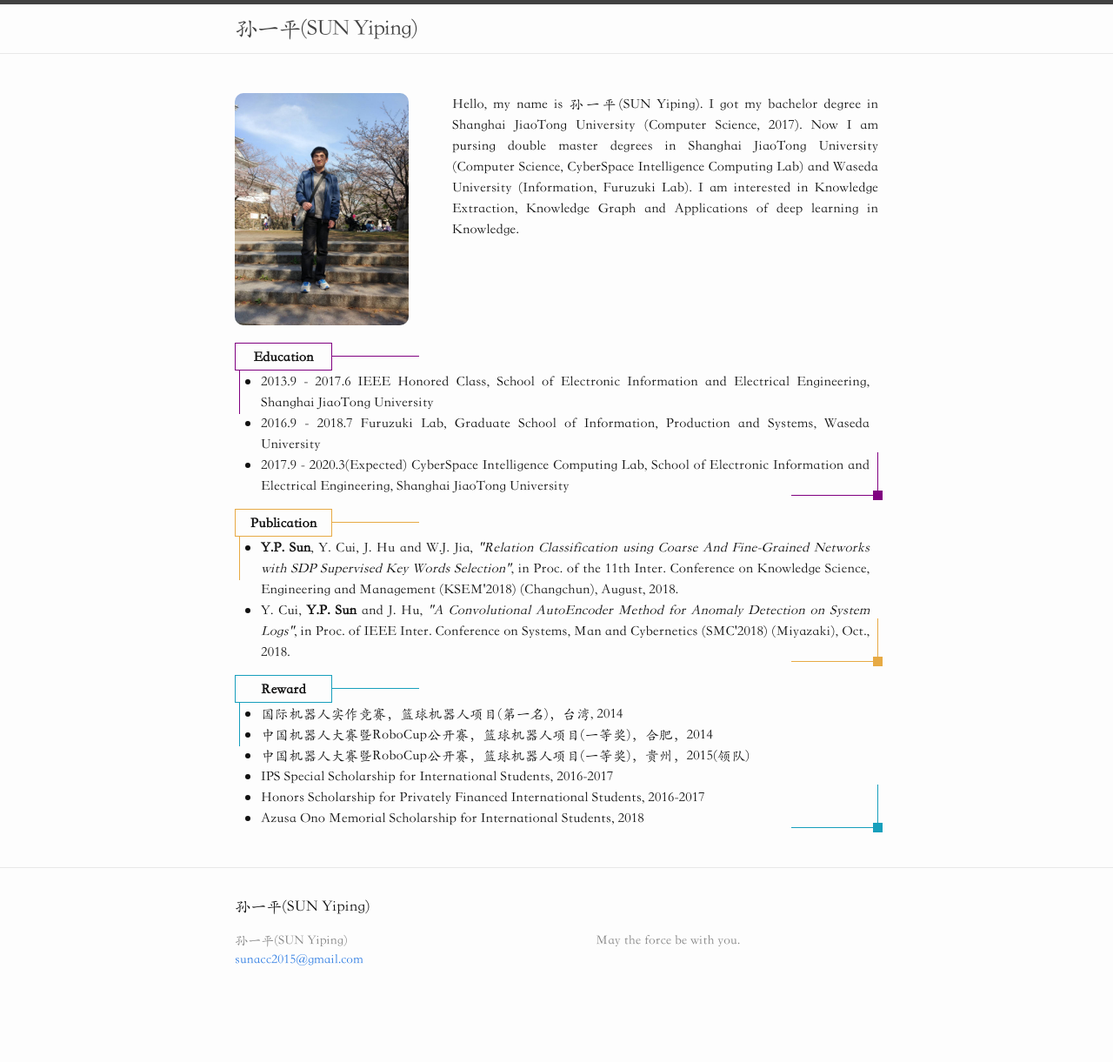
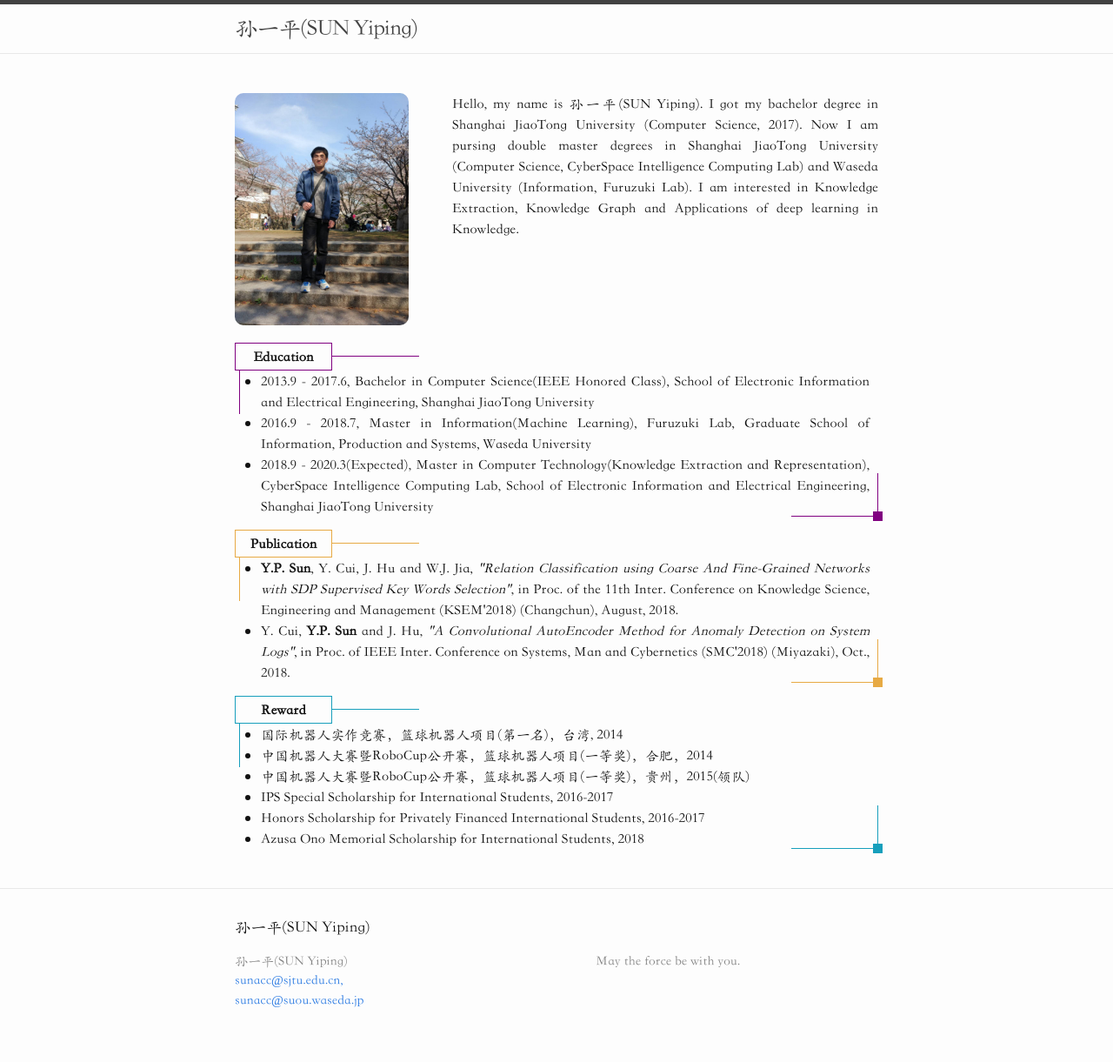
Before and after one commit to sunacc/sunacc.github.com, a Jekyll site: the page built from index.md, in a window 1280 px wide. Shown: the whole page at 87% size. Built offline with Jekyll 4.4.1, drawn with Linux system fonts in a browser that asks for light colours; before the commit the page ends 1175 px from its top, so only the background shows below that.

Commit message:
update education information

```diff
--- a/_config.yml
+++ b/_config.yml
@@ -14,7 +14,7 @@
 # You can create any custom variable you would like, and they will be accessible
 # in the templates via {{ site.myvariable }}.
 title: 孙一平(SUN Yiping)
-email: sunacc2015@gmail.com
+email: sunacc@sjtu.edu.cn, sunacc@suou.waseda.jp
 description: >- # this means to ignore newlines until "baseurl:"
   May the force be with you.
 baseurl: "" # the subpath of your site, e.g. /blog
--- a/index.md
+++ b/index.md
@@ -22,9 +22,9 @@ Now I am pursing double master degrees in Shanghai JiaoTong University (Computer
 <div class="intro-line bottom-left purple"></div>
 <div class="intro-line bottom-right purple"></div>
 <ul>
-	<li> 2013.9 - 2017.6 IEEE Honored Class, School of Electronic Information and Electrical Engineering, Shanghai JiaoTong University</li>
-	<li> 2016.9 - 2018.7 Furuzuki Lab, Graduate School of Information, Production and Systems, Waseda University</li>
-	<li> 2017.9 - 2020.3(Expected) CyberSpace Intelligence Computing Lab, School of Electronic Information and Electrical Engineering, Shanghai JiaoTong University</li>
+	<li> 2013.9 - 2017.6, Bachelor in Computer Science(IEEE Honored Class), School of Electronic Information and Electrical Engineering, Shanghai JiaoTong University</li>
+	<li> 2016.9 - 2018.7, Master in Information(Machine Learning), Furuzuki Lab, Graduate School of Information, Production and Systems, Waseda University</li>
+	<li> 2018.9 - 2020.3(Expected), Master in Computer Technology(Knowledge Extraction and Representation), CyberSpace Intelligence Computing Lab, School of Electronic Information and Electrical Engineering, Shanghai JiaoTong University</li>
 </ul>
 </div>
 
```
Also changed, not shown: assets/fonts/STKaiti-optimized.ttf, 1 other file.
